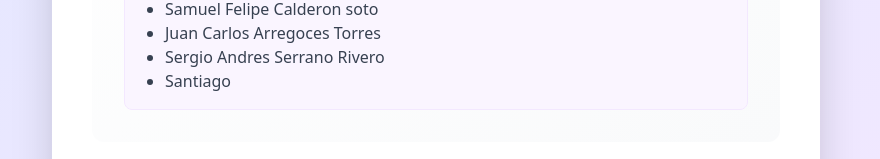
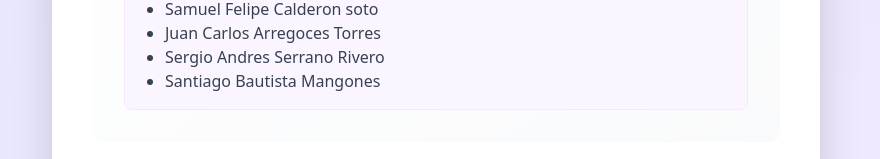
Before and after one commit to Samuek2006/ExposicionSer, a plain HTML site: page index.html in a window 1280 px wide. Shown: the part 485-644 px from the top of the page, without its empty margins (204-1084 px from the left). Drawn offline with nearby package versions, Linux system fonts and the light colour scheme.

Commit message:
Update index.html

```diff
--- a/index.html
+++ b/index.html
@@ -64,7 +64,7 @@
                         <li>Samuel Felipe Calderon soto</li>
                         <li>Juan Carlos Arregoces Torres</li>
                         <li>Sergio Andres Serrano Rivero</li>
-                        <li>Santiago</li>
+                        <li>Santiago Bautista Mangones</li>
                     </ul>
                 </div>
             </section>
```
